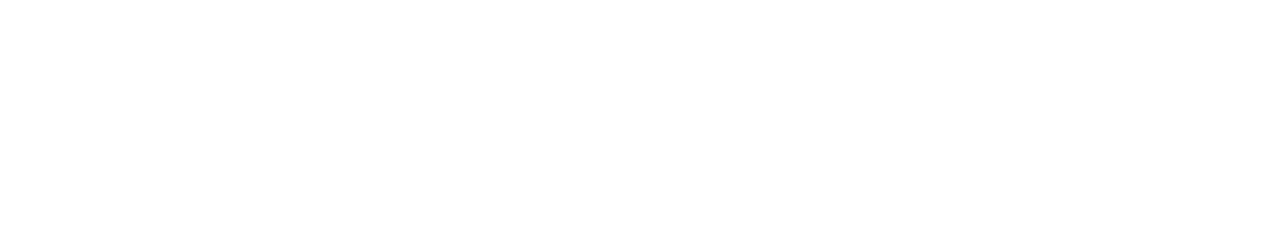
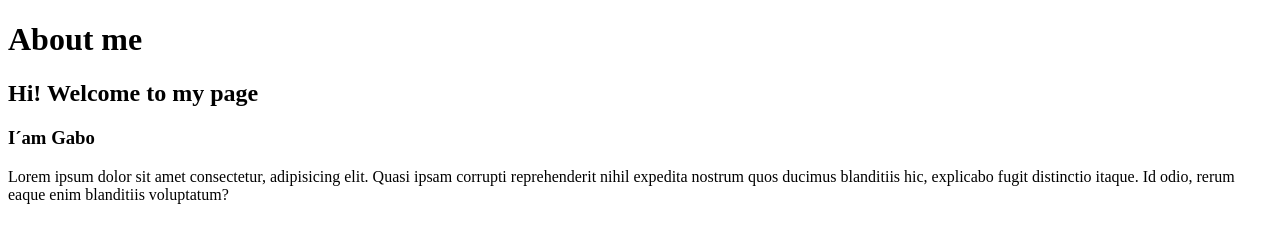
Before and after one commit to dev33-hen/Git-Azul_Sechool_magnus, a plain HTML site: page index.html in a window 1280 px wide. Drawn offline with Linux system fonts and the light colour scheme.

Commit message:
Added welcome to my page

```diff
--- a/index.html
+++ b/index.html
@@ -6,6 +6,9 @@
     <title>Mi página web</title>
 </head>
 <body>
-
+    <h1>About me</h1>
+    <h2>Hi! Welcome to my page</h1>
+    <h3>I´am <span>Gabo</span></h3>
+    <p>Lorem ipsum dolor sit amet consectetur, adipisicing elit. Quasi ipsam corrupti reprehenderit nihil expedita nostrum quos ducimus blanditiis hic, explicabo fugit distinctio itaque. Id odio, rerum eaque enim blanditiis voluptatum?</p>
 </body>
 </html>
```
